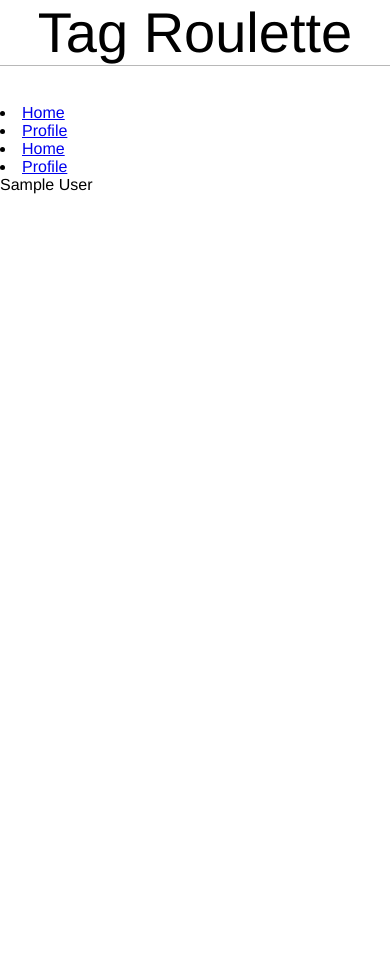
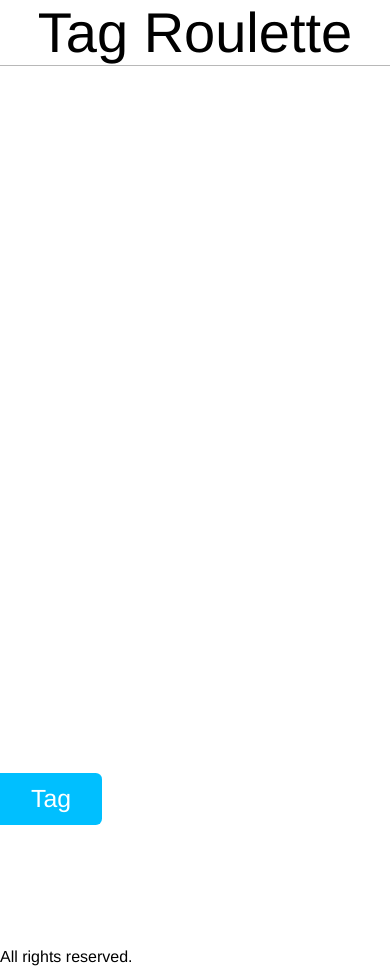
Before and after one commit to GavinBurris/tagroulette, a PHP site: page /public_html/home.php in a window 390 px wide. Before the commit the page ends 194 px from the top, so only its background shows below. Run offline with PHP 8.4, Linux system fonts and the light colour scheme; the visitor is signed in with stand-in values (Sample User, id 1); style sheets or scripts are compiled from the project's sources.

Commit message:
Another small update. Rough code.

```diff
--- /dev/null
+++ b/functions.php
@@ -0,0 +1,15 @@
+<?php
+session_start();
+if (!isset($_SESSION['userid'])) {
+	header("location: ./login.php?error=not_logged_in");
+	exit;
+}
+require_once("../mysql_connection.php");
+$userid = $_SESSION['userid'];
+$query = "SELECT first_name, last_name, email FROM users WHERE userid = \"$userid\"";
+$result = $db->query($query);
+$row = $result->fetch_assoc();
+$first_name = $row['first_name'];
+$last_name = $row['last_name'];
+$email = $row['email'];
+?>
--- a/mysql_connection.php
+++ b/mysql_connection.php
@@ -1,5 +1,5 @@
 <?php
-@ $db = new mysqli("localhost", "root", "audistock", "albany");
+@ $db = new mysqli("localhost", "USERNAME", "PASSWORD", "albany");
 if (mysqli_connect_errno()) {
 	$error = "Error could not connect to database please try agian.";
 	header("location: ./public_html/sign_up.php?error=$error");
--- a/new_user.php
+++ b/new_user.php
@@ -15,7 +15,11 @@ if (isset($_POST['first_name']) && isset($_POST['last_name']) && isset($_POST['e
 	$row = $getid->fetch_assoc();
 	if ($result) {
 		session_start();
+		$userid = $row['userid'];
 		$_SESSION['userid'] = $row['userid'];
+		mkdir("./public_html/users/$userid");
+		mkdir("./public_html/users/$userid/imgs/");
+		mkdir("./public_html/users/$userid/posts/");
 		header("location: ./public_html/home.php");
 	} else {
 		header("location: ./public_html/sign_up.php?error=datbase_error");
--- a/public_html/banner.php
+++ b/public_html/banner.php
@@ -2,18 +2,47 @@
 	<link rel="stylesheet" type="text/css" href="./style/banner.css">
 	<ul>
 		<li><a href="./home.php">Home</a></li>
-		<li><a href="#">Help</a></li>
+		<li><a href="#">Profile</a></li>
 		<li><h1>Tag Roulette</h1></li>
-		<li><a href="#">About</a></li>
-		<li><a href="#">Profile</a></li>
+		<li><a href="#">Tagged</a></li>
+		<li><a href="#">Search</a></li>
 	</ul>
 </div>
 <div id="m_banner">
+	<h3>Logout</h3>
 	<h1>Tag Roulette</h1>
-	<l>
+	<ul>
 		<li><a href="./home.php">Home</a></li>
 		<li><a href="./home.php">Profile</a></li>
-		<li><a href="./home.php">Home</a></li>
-		<li><a href="./home.php">Profile</a></li>
+		<li><a href="./home.php">Search</a></li>
 	</ul>
+	<style>
+		.fileUpload {
+			overflow: hidden;
+			position: fixed;
+			padding: 0.5em 1.25em;
+			margin: 0em;
+			bottom: 0.75em;
+			font-size: 155%;
+			color: white;
+			background: #00BFFF;
+			border-radius: 0em .25em 0.25em 0em;
+		}
+		.fileUpload input.upload {
+			position: absolute;
+			top: 0.25em;
+			right: 0;
+			left: 0;
+			margin: 0;
+			padding: 0;
+			font-size: 275%;
+			cursor: pointer;
+			opacity: 0;
+			filter: alpha(opacity=0);
+		}
+	</style>
+	<div class="fileUpload btn btn-primary">
+		<span>Tag</span>
+		<input type="file" class="upload">
+	</div>
 </div>
--- a/public_html/home.php
+++ b/public_html/home.php
@@ -1,15 +1,12 @@
 <?php
 include("header.php");
 include("banner.php");
-session_start();
-if (!isset($_SESSION['userid'])) {
-	header("location: ./login.php?error=not_logged_in");
-	exit;
-}
-require_once("../mysql_connection.php");
-$userid = $_SESSION['userid'];
-$query = "SELECT first_name, last_name, email FROM users WHERE userid = \"$userid\"";
-$result = $db->query($query);
-$row = $result->fetch_assoc();
-echo $row['first_name'];
+include("../functions.php");
 ?>
+<link rel="stylesheet" type="text/css" href="./style/home.css">
+<div id="content">
+
+</div>
+<?php
+include("footer.php");
+?>
--- a/public_html/style/banner.css
+++ b/public_html/style/banner.css
@@ -40,13 +40,30 @@
       border-bottom: 1px solid #B8B8B8;
       padding: 0em;
       font-weight: 200; }
+    #m_banner h2 {
+      width: 5em;
+      color: white;
+      text-align: center;
+      background: #00BFFF;
+      padding: 0.5em 0em;
+      position: fixed;
+      bottom: 0em;
+      border-radius: 0em 0.25em 0.25em 0em; }
+    #m_banner h3 {
+      position: absolute;
+      top: -3em;
+      height: 2em;
+      width: 100%;
+      background: red; }
     #m_banner ul {
+      text-align: center;
       margin-top: -1.75em;
       list-style: none;
       border-bottom: 1px solid #B8B8B8;
       padding-bottom: 0.25em;
       height: 2em;
-      overflow-y: auto; }
+      overflow-y: auto;
+      display: none; }
       #m_banner ul li {
         text-align: center;
         display: inline; }
--- a/public_html/style/banner.scss
+++ b/public_html/style/banner.scss
@@ -46,13 +46,32 @@
 			padding: 0em;
 			font-weight: 200;
 		}
+		h2 {
+			width: 5em;
+			color: white;
+			text-align: center;
+			background: #00BFFF;
+			padding: 0.5em 0em;
+			position: fixed;
+			bottom: 0em;
+			border-radius: 0em 0.25em 0.25em 0em;
+		}
+		h3 {
+			position: absolute;
+			top: -3em;
+			height: 2em;
+			width: 100%;
+			background: red;
+		}
 		ul {
+			text-align: center;
 			margin-top: -1.75em;
 			list-style: none;
 			border-bottom: 1px solid #B8B8B8;
 			padding-bottom: 0.25em;
 			height: 2em;
 			overflow-y: auto;
+			display: none;
 			li {
 				text-align: center;
 				display: inline;
--- /dev/null
+++ b/public_html/style/home.css
@@ -0,0 +1,8 @@
+@media screen and (max-width: 580px) {
+  #content {
+    width: 95%;
+    padding: 0% 2.5%;
+    margin: 0em auto;
+    height: 100%; } }
+
+/*# sourceMappingURL=home.css.map */
--- /dev/null
+++ b/public_html/style/home.scss
@@ -0,0 +1,8 @@
+@media screen and (max-width: 580px) {
+	#content {
+		width: 95%;
+		padding: 0% 2.5%;
+		margin: 0em auto;
+		height: 100%;
+	}
+}
--- a/public_html/style/mobile_main.css
+++ b/public_html/style/mobile_main.css
@@ -1,5 +1,6 @@
 @media screen and (max-width: 580px) {
 body {
+	overflow: none;
 	width: 100%; }
 #header {
 	width: 100%;
```
Also changed, not shown: albany.sql (+42 -4 lines), 2 other files.
